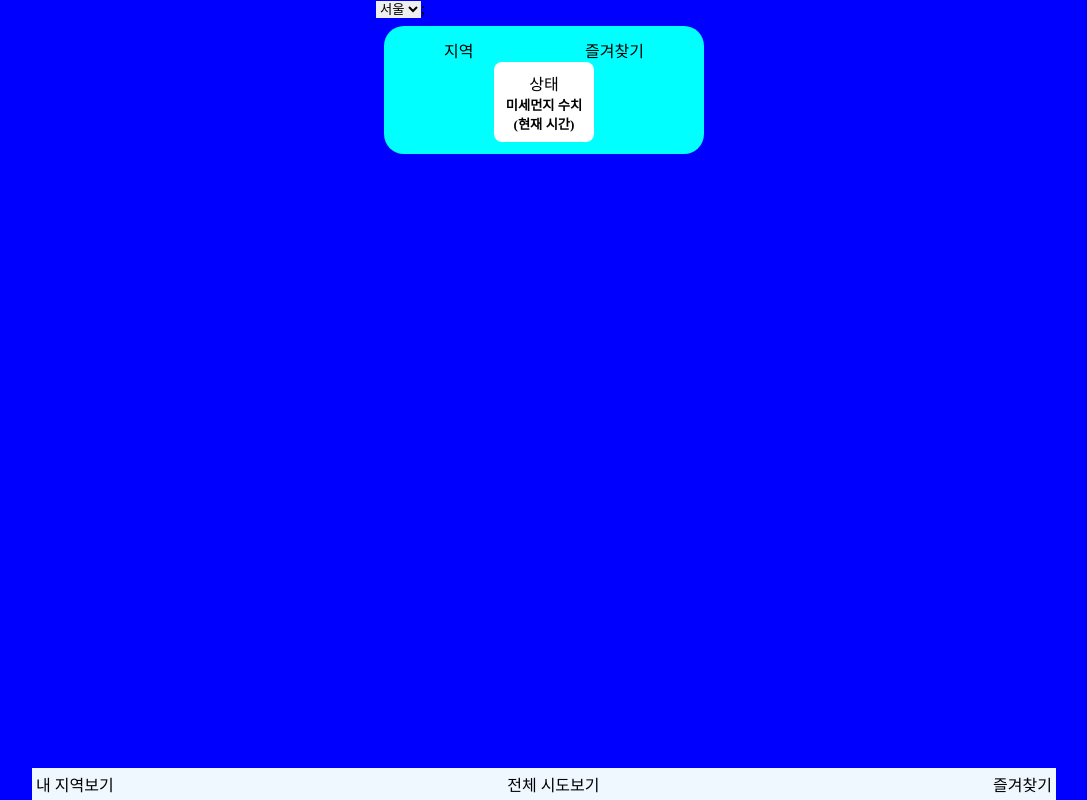
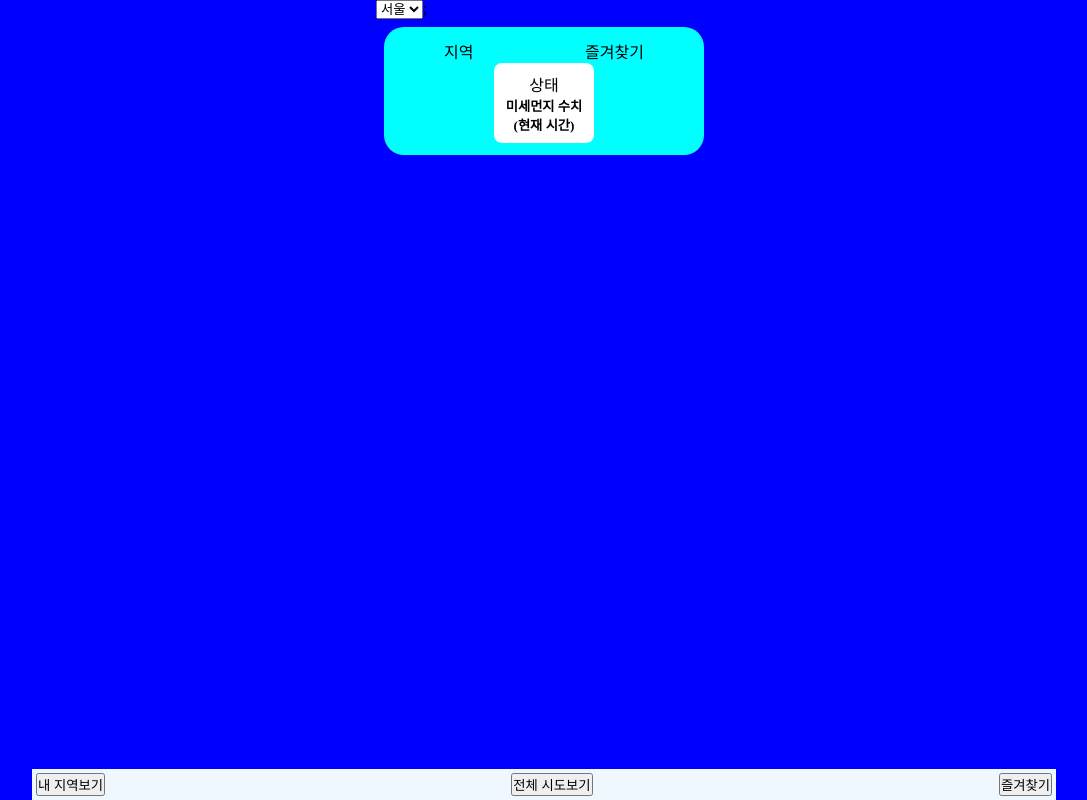
Before and after one commit to minju0809/react-AirPollutionProject, a React (Create React App) app: page / in a window 1280 px wide. Shown: the whole page, without its empty margins (96-1183 px from the left). Built offline with nearby package versions, Linux system fonts and the light colour scheme.

Commit message:
내용 추가

```diff
--- a/src/components/Card.jsx
+++ b/src/components/Card.jsx
@@ -6,6 +6,7 @@ const Card = () => {
         <div>즐겨찾기</div>
       </div>
       <div className="card-middle">
+        {/* switch문 사용해볼 예정 */}
         <div>상태</div>
         <h5>미세먼지 수치</h5>
         <h5>(현재 시간)</h5>
--- a/src/components/Footer.jsx
+++ b/src/components/Footer.jsx
@@ -1,11 +1,13 @@
+// 클릭 시 해당 컴포넌트만 보여주는 방식 (조건문)
+
 const Footer = () => {
   return (
-    <div className="footer-container">
-      <div>내 지역보기</div>
-      <div>전체 시도보기</div>
-      <div>즐겨찾기</div>
-    </div>
-  )
-}
+      <div className="footer-container">
+        <button className="myArea">내 지역보기</button>
+        <button className="all">전체 시도보기</button>
+        <button className="bopkmark">즐겨찾기</button>
+      </div>
+  );
+};
 
-export default Footer
+export default Footer;
--- a/src/index.css
+++ b/src/index.css
@@ -3,7 +3,7 @@
 *::after {
   margin: 0;
   padding: 0;
-  border: 0;
+  /* border: 0; */
   outline: 0;
   list-style: none;
   text-decoration: none;
```
